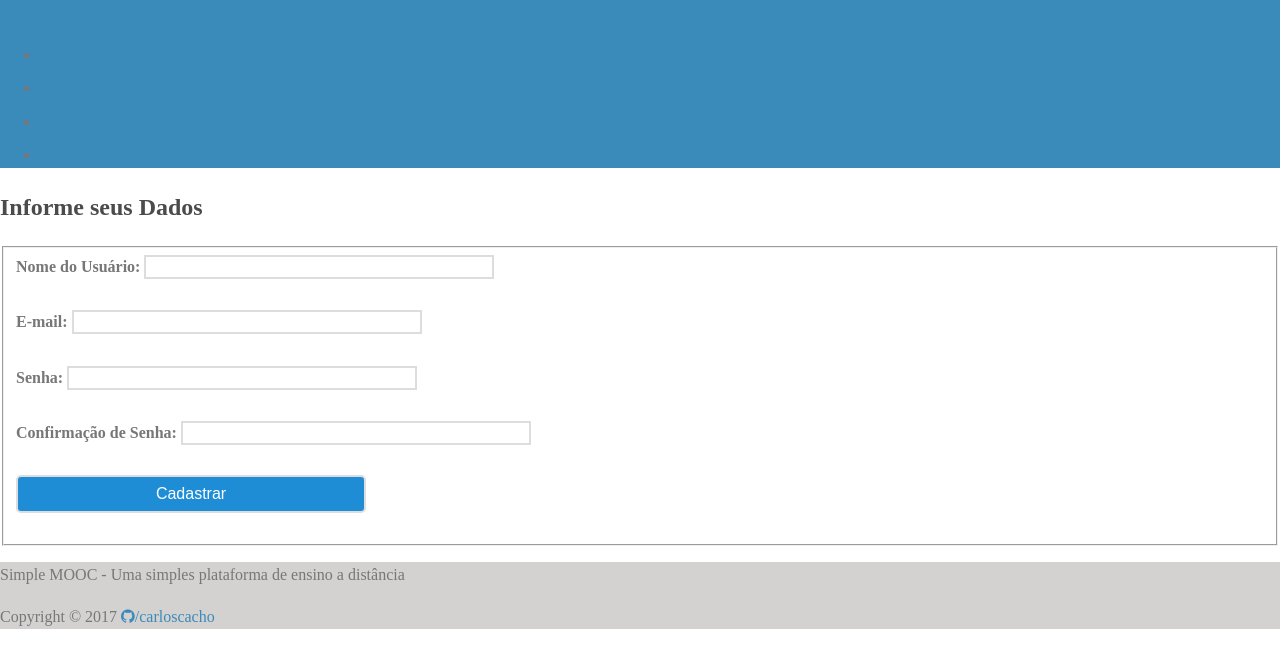
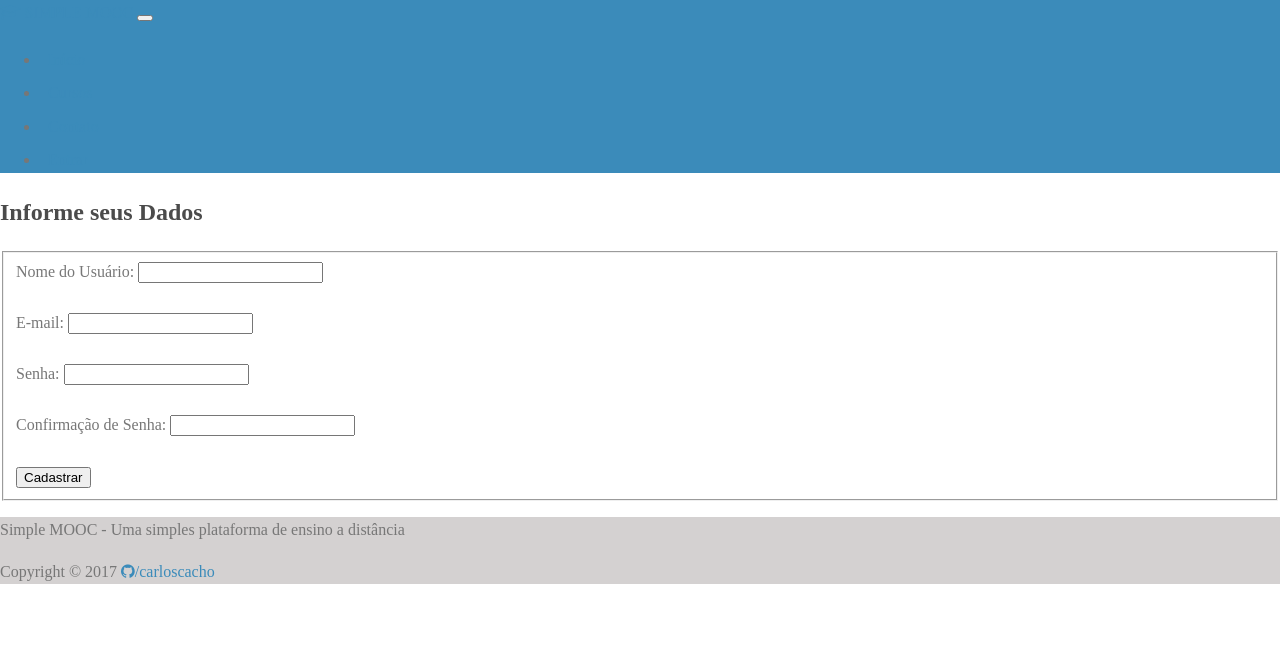
Before and after one commit to carloscacho/simplemocFunc, a Django app: a page that uses simplemoc/core/templates/base.html in a window 1280 px wide. Shown: the top 668 px of the page. Run offline with Django 3.2, Linux system fonts and the light colour scheme; parts of the project's set-up code (start-up, migrations or seed data) failed here and were passed over; some libraries are stand-ins or nearby versions.

Commit message:
fix imagens sizes, base e details pages
use bootstrap classes

```diff
--- a/simplemoc/core/static/css/styles.css
+++ b/simplemoc/core/static/css/styles.css
@@ -128,7 +128,7 @@
     border: none;
     padding: 0;
 }
-form.pure-form-aligned ul.errorlist li {
+/* form.pure-form-aligned ul.errorlist li {
     padding-left: 11.5em;
 }
 .pure-form label {
@@ -143,11 +143,11 @@
     width: 100%;
     max-width: 350px;
     margin-bottom: 0.3em;
-}
-.pure-form textarea {
+} */
+/* .pure-form textarea {
     max-width: 450px;
-}
-.pure-form .pure-control-group {
+} */
+/* .pure-form .pure-control-group {
     margin-bottom: 1em;
 }
 .pure-button-primary {
@@ -155,7 +155,7 @@
     color: white;
     padding: 0.5em 2em;
     border-radius: 5px;
-}
+} */
 
 .inner {
     padding: 0em 1em;
@@ -277,6 +277,7 @@
 
 .down-item{
     margin-top: 8px;
+    padding-left: 8px;
 }
 .dropdown-toggle{
     color: #fff;
@@ -284,3 +285,6 @@
 .bd-footer{
     background-color: rgb(212, 209, 209);
 }
+.collapse{
+    padding-top: 5px;
+}
--- a/simplemoc/core/templates/base.html
+++ b/simplemoc/core/templates/base.html
@@ -6,6 +6,8 @@
     <meta name="viewport" content="width=device-width, initial-scale=1.0">
     <meta name="description" content="Simple MOOC - Uma simples plataforma de ensino a distância" />
     <title>Simple MOOC</title>
+    <link href="https://png.icons8.com/metro/50/000000/graduation-cap.png" rel="icon" type="image/png" />
+
     <link rel="stylesheet" href="https://unpkg.com/bootstrap-material-design@4.1.1/dist/css/bootstrap-material-design.min.css"
         integrity="sha384-wXznGJNEXNG1NFsbm0ugrLFMQPWswR3lds2VeinahP8N0zJw9VWSopbjv2x7WCvX" crossorigin="anonymous">
     <!-- <link rel="stylesheet" href="https://unpkg.com/purecss@0.6.2/build/pure-min.css" integrity="sha384-UQiGfs9ICog+LwheBSRCt1o5cbyKIHbwjWscjemyBMT9YCUMZffs6UqUTd0hObXD" crossorigin="anonymous"> -->
@@ -17,10 +19,19 @@
 
 <body>
     <!-- <div class="header">     -->
-    <header class="navbar navbar-expand navbar-dark flex-column flex-md-row bd-navbar">
-        <a class="navbar-brand mr-0 mr-md-2" href="{% url 'home' %}">
+    <nav class="navbar navbar-expand-lg navbar-dark justify-content-between">
+    {% comment %} " flex-column flex-md-row bd-navbar"> {% endcomment %}
+        <a class="navbar-brand" href="{% url 'home' %}">
             <i class="fa fa-graduation-cap"></i> SIMPLE MOOC</a>
-        <ul class="navbar-nav flex-row ml-md-auto d-none d-md-flex">
+        {% comment %} button colapsed {% endcomment %}
+        <button class="navbar-toggler" type="button" data-toggle="collapse" data-target="#navbarSupportedContent" aria-controls="navbarSupportedContent"
+            aria-expanded="false" aria-label="Toggle navigation">
+            <span class="navbar-toggler-icon"></span>
+        </button>
+
+        <div class="collapse navbar-collapse" id="navbarSupportedContent">
+            <ul class="navbar-nav mr-auto">
+                {% comment %} "> {% endcomment %}
 
                 <li class="nav-item down-item">
                     <a class="nav-link active" href="{% url 'home' %}">Início</a>
@@ -52,7 +63,8 @@
                 {% endif %}
 
             </ul>
-    </header>
+        </div>
+    </nav>
     <!-- </div> -->
     <div class="content">
         <!-- Menssagens -->
@@ -65,9 +77,7 @@
                 {% endfor %}
             </aside>
         </div>
-        {% endif %}
-
-        {% block content %}{% endblock %}
+        {% endif %} {% block content %}{% endblock %}
 
         <div class="bd-footer text-muted">
             <div class="container-fluid p-3 p-md-5">
--- a/simplemoc/courses/forms.py
+++ b/simplemoc/courses/forms.py
@@ -15,6 +15,10 @@
 	message = forms.CharField(
 		label='Messagens/Dúvidas',
 		widget=forms.Textarea)
+
+	name.widget.attrs.update({'class': 'form-control', 'placeholder': 'Digite seu nome'})
+	email.widget.attrs.update({'class': 'form-control', 'placeholder': 'Digite seu e-mail'})
+	message.widget.attrs.update({'class': 'form-control', 'placeholder': 'Digite sua Mensagem'})
 
 	def send_mail(self, course):
 		subject = '[%s] contato' % course
--- a/simplemoc/courses/templates/courses/index.html
+++ b/simplemoc/courses/templates/courses/index.html
@@ -13,9 +13,9 @@
         <div class="card flex-md-row mb-4 box-shadow h-md-250">
                 <a href="{{ course.get_absolute_url }}">
                     {%if course.image %}
-                    <img class="card-img-left" src="{{ course.image.url}}" alt="{{ course.name }}">
+                    <img class="img-fluid card-img-left" src="{{ course.image.url}}" alt="{{ course.name }}">
                     {% else %}
-                    <img class="card-img-left" src="{% static 'img/course-img.png' %}" alt="{{ course.name }}"> {% endif %}
+                    <img class="img-fluid card-img-left" src="{% static 'img/course-img.png' %}" alt="{{ course.name }}"> {% endif %}
                 </a>
 
     <!-- </div>
```
Also changed, not shown: simplemoc/courses/templates/courses/details.html (+29 -24 lines). Lines whose indentation alone changed are shown as unchanged.
